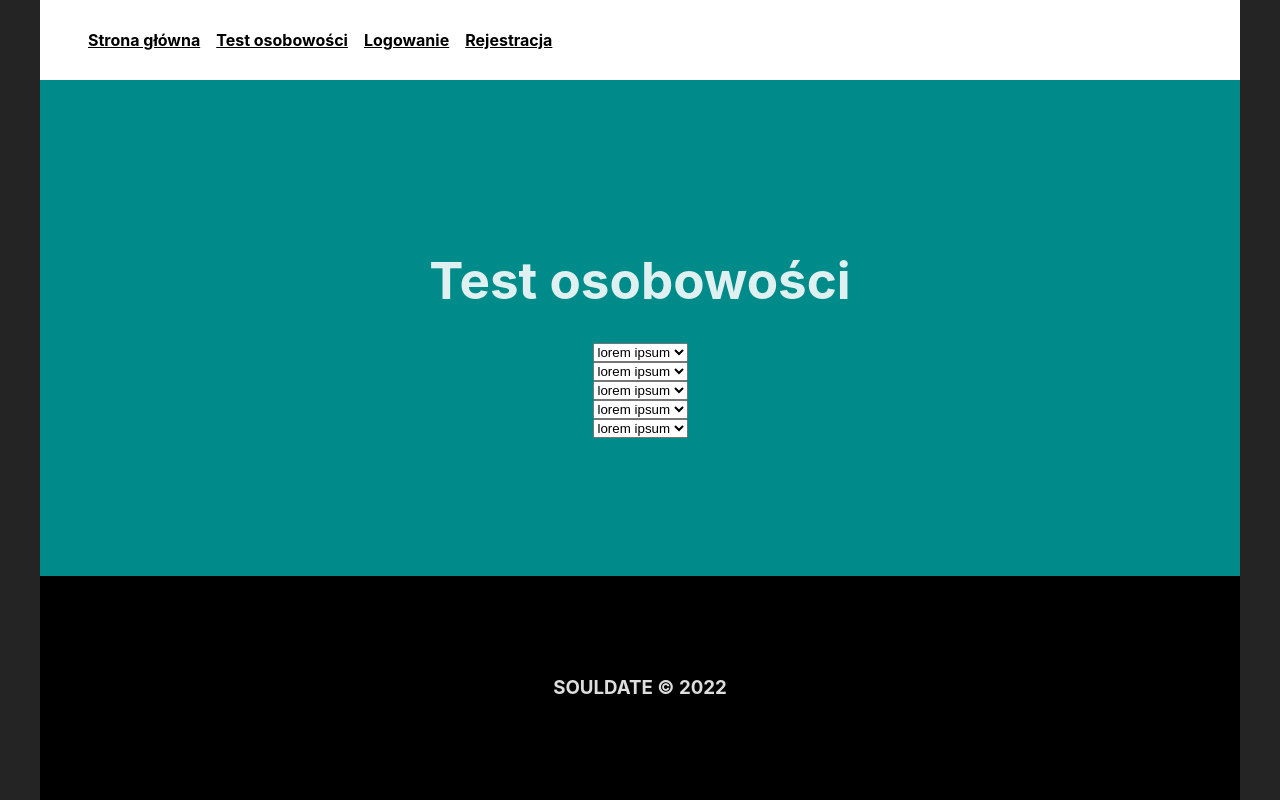
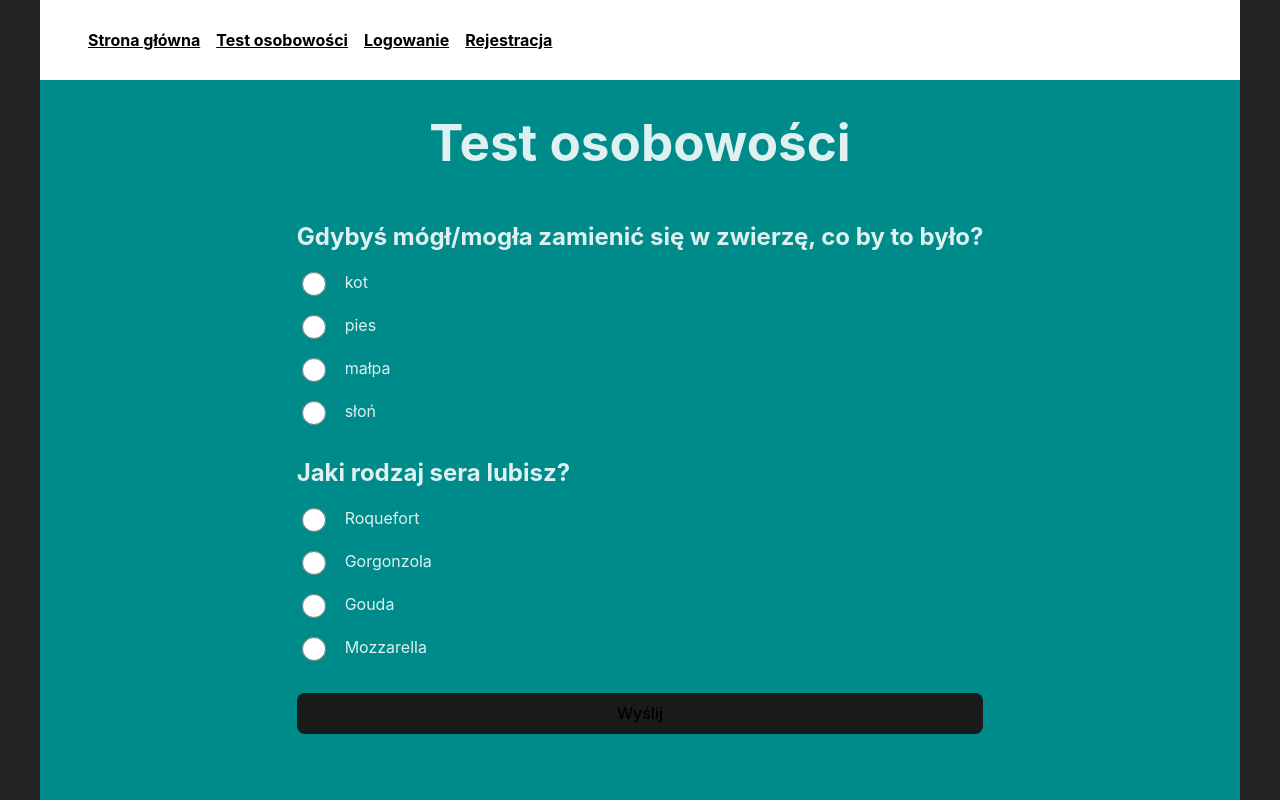
Before and after one commit to dawid-bobowski/souldate, a React (Vite) app: page /personality-test in a window 1280 px wide. Shown: the top 800 px of the page. Built offline with nearby package versions, Linux system fonts and the light colour scheme.

Commit message:
Rework personality form; swap select to radio input

```diff
--- a/src/App.css
+++ b/src/App.css
@@ -6,7 +6,7 @@
 .page-container {
   margin-top: 5rem;
   width: 100%;
-  height: calc(100vh - 19rem);
+  min-height: calc(100vh - 19rem);
   display: flex;
   justify-content: center;
   align-items: center;
@@ -35,7 +35,7 @@ button:focus-visible {
   outline: 2px auto -webkit-focus-ring-color;
 }
 
-input:focus {
+input[type=text]:focus {
   outline: 2px solid #00eeff;
 }
 
@@ -45,7 +45,7 @@ form {
   justify-content: center;
 }
 
-form input {
+form input[type=text] {
   height: 1.5rem;
   width: 10rem;
   padding: 0.25rem;
@@ -53,6 +53,16 @@ form input {
   margin-bottom: 0.5rem;
 }
 
+form input[type=radio] {
+  height: 1.5rem;
+  width: 1.5rem;
+  font-size: 1rem;
+}
+
+form label {
+  margin-left: 1rem;
+}
+
 form button {
   margin-top: 1rem;
 }
--- a/src/components/pages/Login.tsx
+++ b/src/components/pages/Login.tsx
@@ -64,7 +64,7 @@ function Login({ user, setUser }: LoginProps): JSX.Element {
       className='page-container'
     >
       <PageTitle title='LOGOWANIE' />
-      <form>
+      <form id='loginForm'>
         <input
           type='text'
           value={username}
--- /dev/null
+++ b/src/components/pages/PersonalityTest/PersonalityForm.css
@@ -0,0 +1,9 @@
+#personalityForm {
+    padding-bottom: 5rem;
+}
+
+.personalityForm-option {
+    display: flex;
+    align-items: center;
+    margin-bottom: 1rem;
+}
--- a/src/components/pages/PersonalityTest/PersonalityForm.tsx
+++ b/src/components/pages/PersonalityTest/PersonalityForm.tsx
@@ -1,29 +1,45 @@
+import { useState } from 'react';
 import schema from '../../schemas/schemaPersonalityTestForm.json';
+import './PersonalityForm.css';
 
-function PersonalityForm() {
+function PersonalityForm(): JSX.Element {
+  const [answers, setAnswers] = useState({});
+  function handleSubmit(event: React.FormEvent<HTMLFormElement>): void {
+    event.preventDefault();
+    console.log(event);
+    console.log('POST personality-test');
+  }
   return (
-    <form>
+    <form
+      id='personalityForm'
+      onSubmit={handleSubmit}
+    >
       {schema.map((question, index) => {
         return (
-          <select
+          <div
             key={index}
-            name={question.name}
-            id={question.id}
+            className='personalityForm-question'
           >
-            {question.options.map((option, index) => {
+            <h2>{question.text}</h2>
+            {question.options.map((option, optionIndex) => {
               return (
-                <option
-                  key={index}
-                  value={option.value}
-                  onClick={() => console.log(option.value)}
+                <div
+                  key={optionIndex}
+                  className='personalityForm-option'
                 >
-                  {option.text}
-                </option>
+                  <input
+                    type='radio'
+                    name={question.name}
+                    value={option.value}
+                  />
+                  <label>{option.text}</label>
+                </div>
               );
             })}
-          </select>
+          </div>
         );
       })}
+      <button type='submit'>Wyślij</button>
     </form>
   );
 }
--- a/src/components/pages/Register.tsx
+++ b/src/components/pages/Register.tsx
@@ -62,7 +62,7 @@ function Register(): JSX.Element {
       className='page-container'
     >
       <PageTitle title='REJESTRACJA' />
-      <form>
+      <form id='registrationForm'>
         <input
           type='text'
           value={username}
--- a/src/components/schemas/schemaPersonalityTestForm.json
+++ b/src/components/schemas/schemaPersonalityTestForm.json
@@ -1,52 +1,22 @@
 [
   {
     "name": "ext1",
-    "id": "ext1",
+    "text": "Gdybyś mógł/mogła zamienić się w zwierzę, co by to było?",
     "options": [
-      { "value": "1", "text": "lorem ipsum" },
-      { "value": "2", "text": "lorem ipsum" },
-      { "value": "3", "text": "lorem ipsum" },
-      { "value": "4", "text": "lorem ipsum" }
+      { "value": "1", "text": "kot" },
+      { "value": "2", "text": "pies" },
+      { "value": "3", "text": "małpa" },
+      { "value": "4", "text": "słoń" }
     ]
   },
   {
     "name": "ext2",
-    "id": "ext2",
+    "text": "Jaki rodzaj sera lubisz?",
     "options": [
-      { "value": "1", "text": "lorem ipsum" },
-      { "value": "2", "text": "lorem ipsum" },
-      { "value": "3", "text": "lorem ipsum" },
-      { "value": "4", "text": "lorem ipsum" }
-    ]
-  },
-  {
-    "name": "ext3",
-    "id": "ext3",
-    "options": [
-      { "value": "1", "text": "lorem ipsum" },
-      { "value": "2", "text": "lorem ipsum" },
-      { "value": "3", "text": "lorem ipsum" },
-      { "value": "4", "text": "lorem ipsum" }
-    ]
-  },
-  {
-    "name": "ext4",
-    "id": "ext4",
-    "options": [
-      { "value": "1", "text": "lorem ipsum" },
-      { "value": "2", "text": "lorem ipsum" },
-      { "value": "3", "text": "lorem ipsum" },
-      { "value": "4", "text": "lorem ipsum" }
-    ]
-  },
-  {
-    "name": "ext5",
-    "id": "ext5",
-    "options": [
-      { "value": "1", "text": "lorem ipsum" },
-      { "value": "2", "text": "lorem ipsum" },
-      { "value": "3", "text": "lorem ipsum" },
-      { "value": "4", "text": "lorem ipsum" }
+      { "value": "1", "text": "Roquefort" },
+      { "value": "2", "text": "Gorgonzola" },
+      { "value": "3", "text": "Gouda" },
+      { "value": "4", "text": "Mozzarella" }
     ]
   }
 ]
--- a/src/index.css
+++ b/src/index.css
@@ -22,7 +22,7 @@ body {
   margin: 0 auto;
   max-width: 1200px;
   width: 100%;
-  height: 100vh;
+  height: 100%;
 }
 
 h1 {
```
